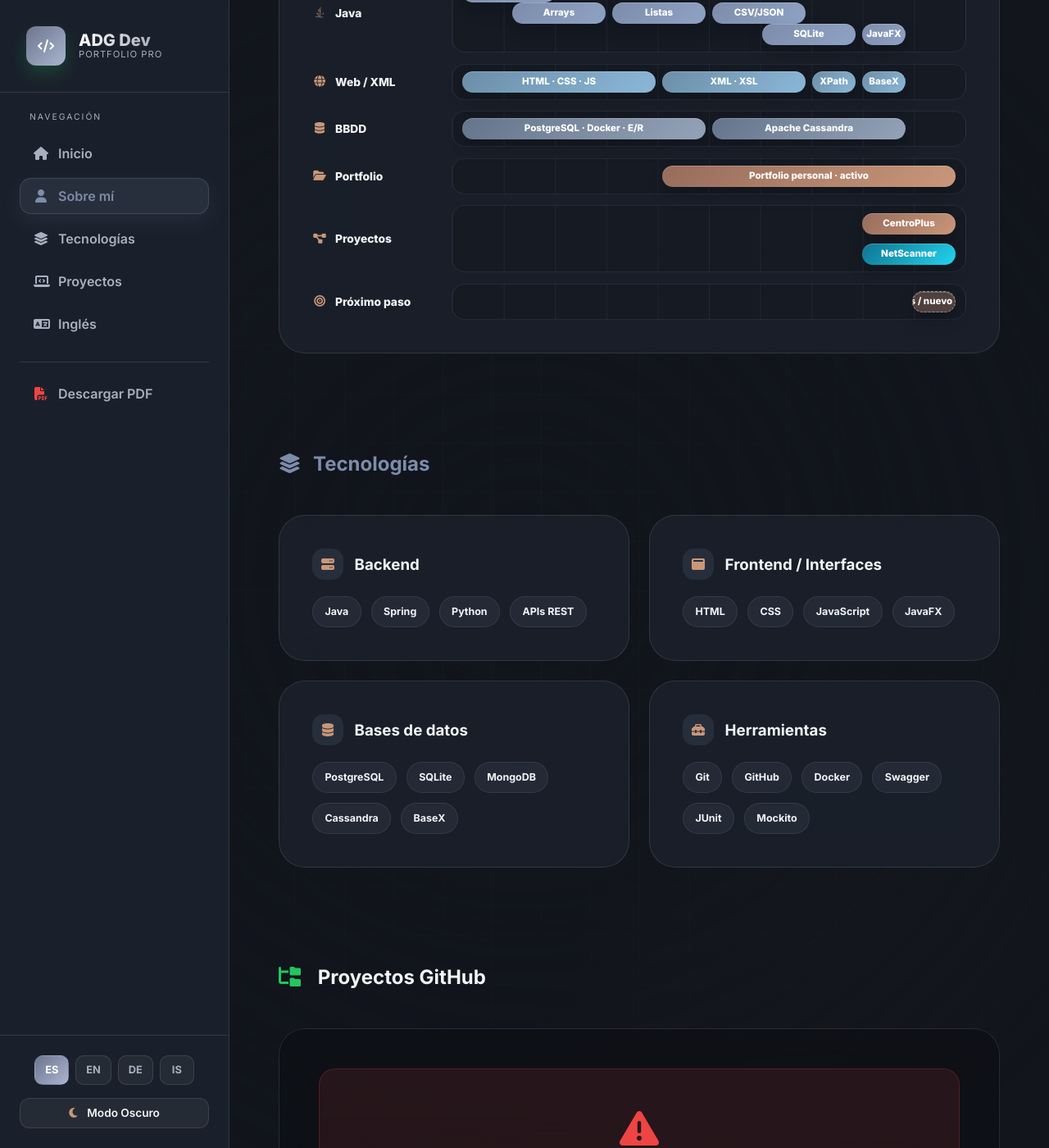
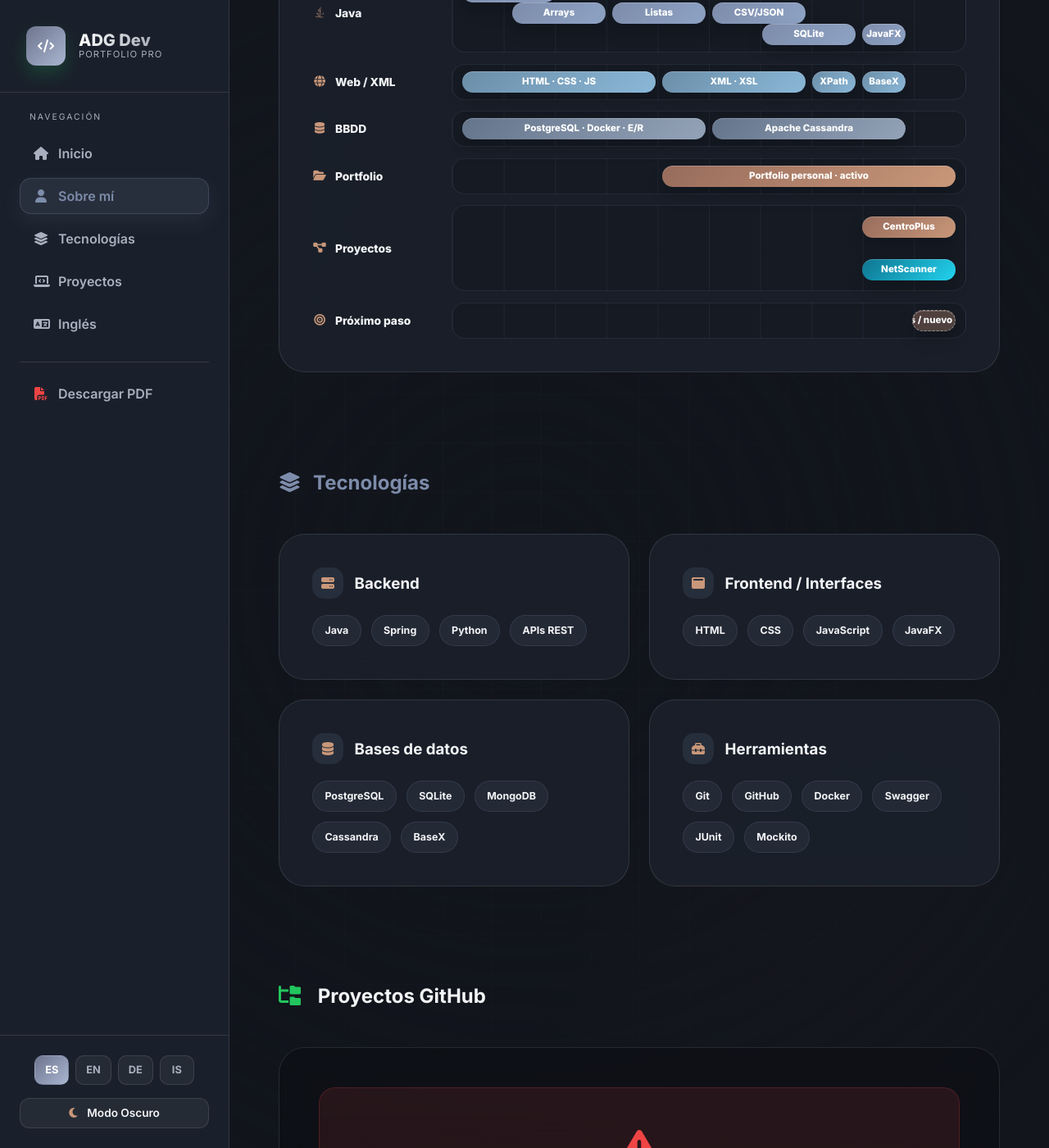
Before and after one commit to alejandroDonGar/alejandroDonGar.github.io, a Jekyll site: the page built from index.html, in a window 1280 px wide and 1400 px high, scrolled down 1893 px. Shown: the whole window at 82% size. Built offline with Jekyll 4.4.1, drawn with Linux system fonts in a browser that asks for light colours.

Commit message:
Correccion de espaciados vertical en el timeline

```diff
--- a/assets/css/styles.css
+++ b/assets/css/styles.css
@@ -2855,9 +2855,9 @@ aside > div:nth-child(2) {
 }
 
 .roadmap-track-stacked {
-    min-height: 82px;
+    min-height: 105px;
     grid-template-rows: repeat(2, 1fr);
-    row-gap: 10px;
+    row-gap: 18px;
 }
 
 .roadmap-bar {
```
